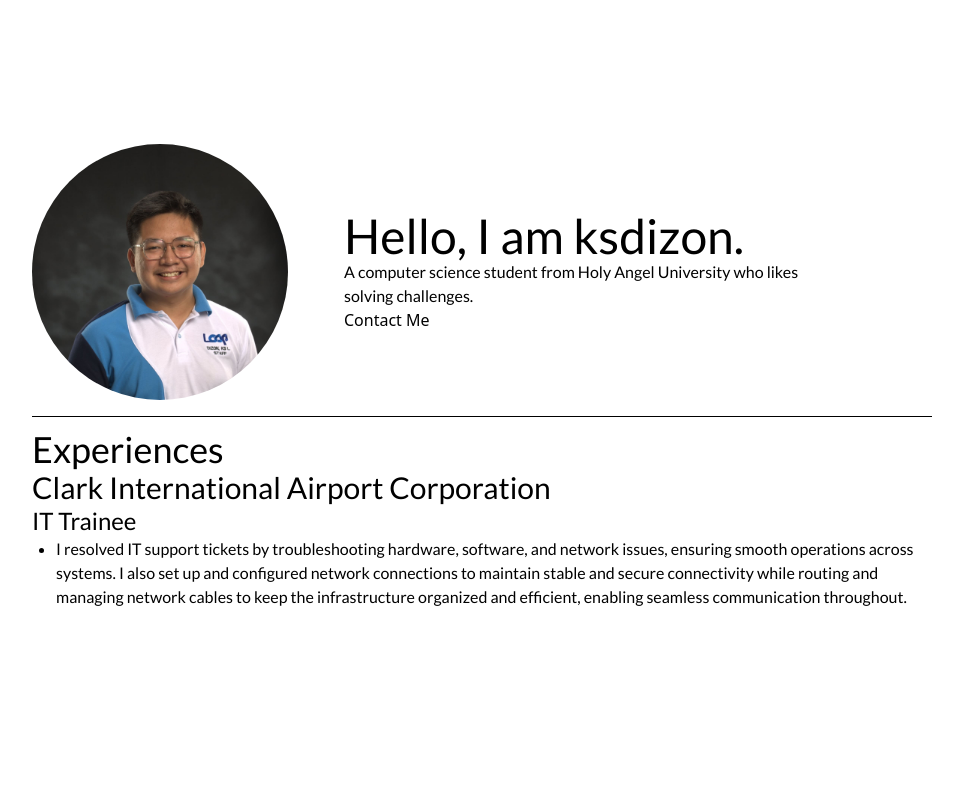
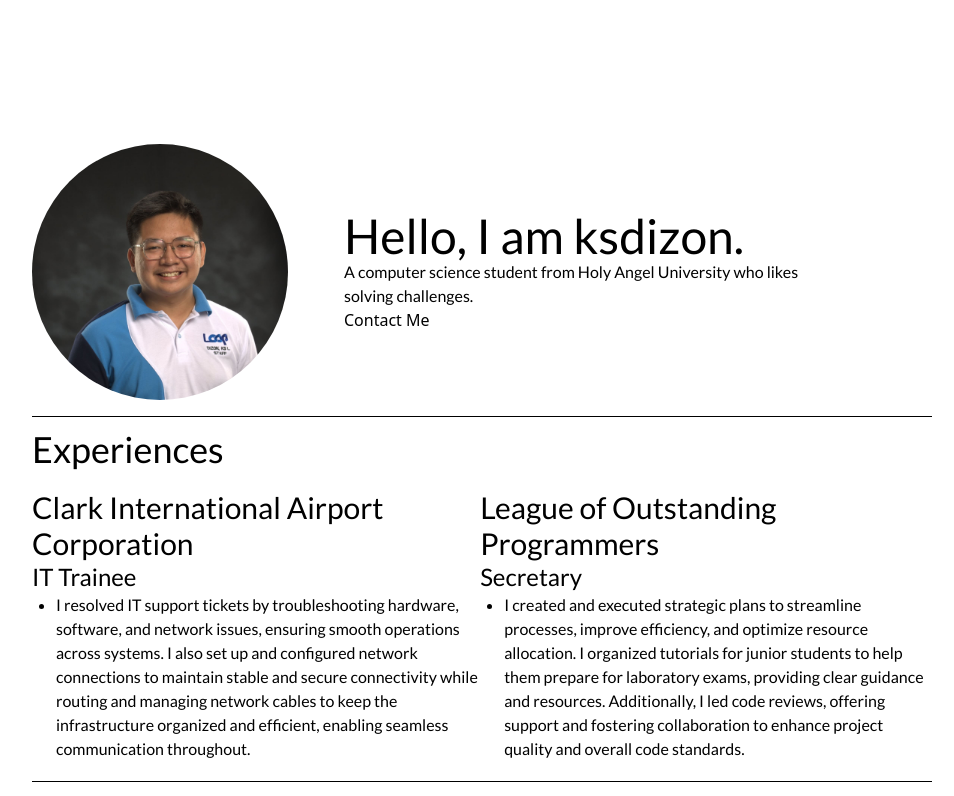
Before and after one commit to ksdizon/ksdizon, a plain HTML site: page index.html in a window 1280 px wide. Shown: the whole page, without its empty margins (158-1112 px from the left). Drawn offline with nearby package versions, Linux system fonts and the light colour scheme.

Commit message:
Make experiences as row and add other experience

```diff
--- a/index.html
+++ b/index.html
@@ -28,8 +28,9 @@
             </div>
         </header>
 
-        <section class="w-[900px]">
-            <h2 class="text-4xl" style="font-family: 'Lato', sans-serif">Experiences</h2>
+        <section class="w-[900px] pb-5 border-b">
+            <h2 class="text-4xl pb-5" style="font-family: 'Lato', sans-serif">Experiences</h2>
+            <div class="flex">
                 <div>
                     <h3 class="text-3xl" style="font-family: 'Lato', sans-serif">Clark International Airport Corporation</h3>
                     <h4 class="text-2xl" style="font-family: 'Lato', sans-serif">IT Trainee</h4>
@@ -37,6 +38,16 @@
                     <ul class="list-disc pl-6">
                         <li style="font-family: 'Lato', sans-serif">I resolved IT support tickets by troubleshooting hardware, software, and network issues, ensuring smooth operations across systems. I also set up and configured network connections to maintain stable and secure connectivity while routing and managing network cables to keep the infrastructure organized and efficient, enabling seamless communication throughout.</li>
                     </ul>
+                </div>
+
+                <div>
+                    <h3 class="text-3xl" style="font-family: 'Lato', sans-serif">League of Outstanding Programmers</h3>
+                    <h4 class="text-2xl" style="font-family: 'Lato', sans-serif">Secretary</h4>
+
+                    <ul class="list-disc pl-6">
+                        <li style="font-family: 'Lato', sans-serif">I created and executed strategic plans to streamline processes, improve efficiency, and optimize resource allocation. I organized tutorials for junior students to help them prepare for laboratory exams, providing clear guidance and resources. Additionally, I led code reviews, offering support and fostering collaboration to enhance project quality and overall code standards.</li>
+                    </ul>
+                </div>
             </div>
         </section>
     </main>
```
Lines whose indentation alone changed are shown as unchanged.
